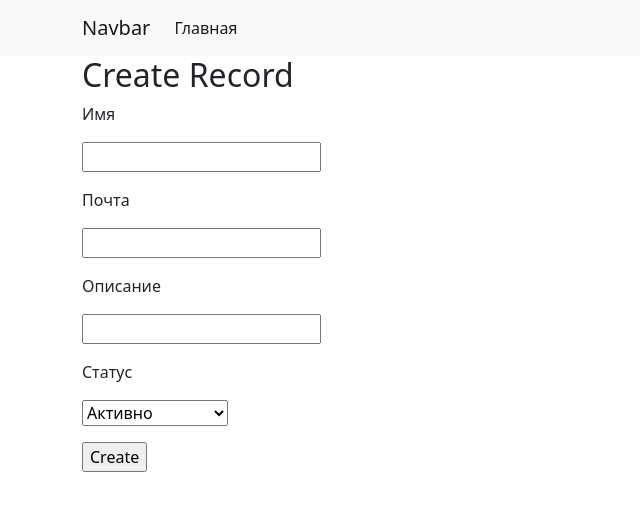
After one commit to KimLeoVal/exam6, a Django app: page /create/ in a window 1280 px wide. The commit adds this page. Shown: the top 511 px of the page, without its empty margins (0-640 px from the left). Run offline with Django 4.2, Linux system fonts and the light colour scheme.

Commit message:
реализвал вывод на index.html , страницу создания записи

```diff
--- /dev/null
+++ b/source/webapp/forms.py
@@ -0,0 +1,9 @@
+from django import forms
+from webapp.models import STATUS_CHOICES
+
+
+class RecordForm(forms.Form):
+    author = forms.CharField(max_length=50, required=True, label='Имя')
+    mail = forms.EmailField(max_length=20, label='Почта')
+    description = forms.CharField(max_length=2000, required=True, label='Описание')
+    status = forms.ChoiceField(choices=STATUS_CHOICES, label="Статус")
--- a/source/webapp/models.py
+++ b/source/webapp/models.py
@@ -4,7 +4,7 @@ STATUS_CHOICES = [('active', 'Активно'), ('blocked', 'Заблокиро
 
 
 class Record(models.Model):
-    author = models.TextField(max_length=30, verbose_name='Имя')
+    author = models.CharField(max_length=30, verbose_name='Имя')
     mail = models.EmailField(max_length=20, verbose_name='Почта')
     description = models.TextField(max_length=2000)
     created_at = models.DateTimeField(auto_now_add=True, verbose_name='Время создания')
@@ -14,7 +14,7 @@ class Record(models.Model):
 
 
 def __str__(self):
-    return "{}. {}".format(self.pk, self.author)
+    return self.author, self.mail, self.description
 
 
 class Meta:
--- a/source/webapp/templates/base.html
+++ b/source/webapp/templates/base.html
@@ -10,14 +10,14 @@
 <body>
 <nav class="navbar navbar-expand-lg bg-light">
   <div class="container">
-    <a class="navbar-brand" href="{% url "home" %}">Navbar</a>
+    <a class="navbar-brand" href="{% url "index_view" %}">Navbar</a>
     <button class="navbar-toggler" type="button" data-bs-toggle="collapse" data-bs-target="#navbarNav" aria-controls="navbarNav" aria-expanded="false" aria-label="Toggle navigation">
       <span class="navbar-toggler-icon"></span>
     </button>
     <div class="collapse navbar-collapse" id="navbarNav">
       <ul class="navbar-nav">
         <li class="nav-item">
-          <a class="nav-link active" aria-current="page" href="{% url "home" %}">Главная</a>
+          <a class="nav-link active" aria-current="page" href="{% url "index_view" %}">Главная</a>
         </li>
           {% block nav_add %}{% endblock %}
       </ul>
--- /dev/null
+++ b/source/webapp/templates/create.html
@@ -0,0 +1,15 @@
+{% extends 'base.html' %}
+{% block content %}
+    <div class="container">
+<h2>Create Record</h2>
+    <form action="{% url 'create_record' %}" method="POST">
+{% include "partial/form.html" with button='Create' %}
+</form>
+{% if new_record %}
+Имя: {{ new_record.author }}
+Описание: {{ new_record.description }}
+
+
+{% endif %}
+{% endblock %}
+</div>
--- /dev/null
+++ b/source/webapp/templates/partial/form.html
@@ -0,0 +1,11 @@
+{% csrf_token %}
+
+{% for field in form %}
+   <p><label for="{{ field.id_for_label }}">{{ field.label }}</label></p>
+   {% for error in field.errors %}
+       <p class="text-danger">{{ error }}</p>
+   {% endfor %}
+   <p>{{ field }}</p>
+{% endfor %}
+
+<input type="submit" value="{{ button }}"/>
--- a/source/webapp/urls.py
+++ b/source/webapp/urls.py
@@ -1,14 +1,14 @@
 from django.urls import path
 
-from .views import index_view
+from .views import index_view, create_record, delete_record
 
 urlpatterns = [
     path('', index_view, name='index_view'),
-    # path('create/', create_task, name='create_task'),
+    path('create/', create_record, name='create_record'),
     # path('tasks/', tasks_view, name='tasks_view'),
     # path('task/<pk>', task_view, name='task_view'),
     # path('task/<pk>/update', update_task, name='update_task'),
-    # path('task/<pk>/delete', delete_task, name='delete_task'),
+    path('record/<pk>/delete', delete_record, name='delete_record'),
 
 
 ]
--- a/source/webapp/views.py
+++ b/source/webapp/views.py
@@ -1,8 +1,59 @@
-from django.shortcuts import render
+from django.shortcuts import render, redirect, get_object_or_404
 
-
+from webapp.forms import RecordForm
+from webapp.models import STATUS_CHOICES, Record
 
 
 def index_view(request):
+    records = Record.objects.filter(status='active')
 
-    return render(request, "index.html")
+    context = {"records": records}
+    return render(request, "index.html", context)
+
+
+def create_record(request):
+    if request.method == "GET":
+        form = RecordForm()
+        return render(request, "create.html", {"statuses": STATUS_CHOICES, "form": form})
+    else:
+        form = RecordForm(data=request.POST)
+        print(request.POST)
+        if form.is_valid():
+            author = form.cleaned_data.get("author")
+            mail = form.cleaned_data.get("mail")
+            description = form.cleaned_data.get("description")
+            status = form.cleaned_data.get("status")
+            new_record = Record.objects.create(author=author, mail=mail, status=status, description=description)
+            return redirect("index_view")
+        return render(request, "create.html", {"form": form})
+
+
+# def update_task(request, pk):
+#     task = get_object_or_404(Task, pk=pk)
+#     if request.method == "GET":
+#         form = TaskForm(initial={
+#             "title": task.title,
+#             "description": task.description,
+#             "status": task.status,
+#             "done_at": task.done_at
+#         })
+#         return render(request, "update.html", {"form": form})
+#     else:
+#         form = TaskForm(data=request.POST)
+#         if form.is_valid():
+#             task.title = form.cleaned_data.get("title")
+#             task.description = form.cleaned_data.get("description")
+#             task.status = form.cleaned_data.get("status")
+#             task.done_at = form.cleaned_data.get("done_at")
+#             task.save()
+#             return redirect("task_view", pk=task.pk)
+#         return render(request, "update.html", {"form": form})
+#
+#
+def delete_record(request, pk):
+    record = get_object_or_404(Record, pk=pk)
+    if request.method == "GET":
+        pass
+    else:
+        record.delete()
+        return redirect("index_view")
```
Also changed, not shown: source/webapp/admin.py (+12 -1 lines), source/webapp/templates/index.html (+10 -8 lines), source/webapp/migrations/0002_alter_record_author.py (added).
